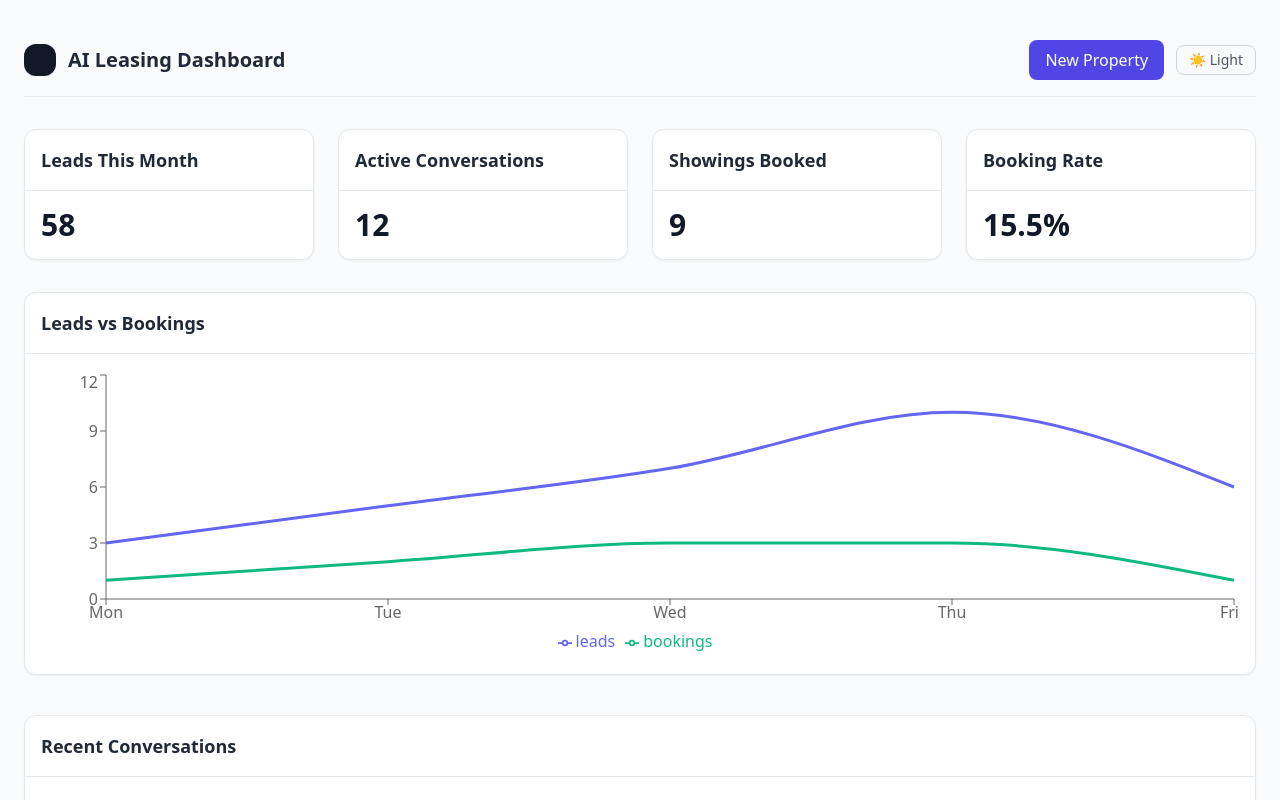
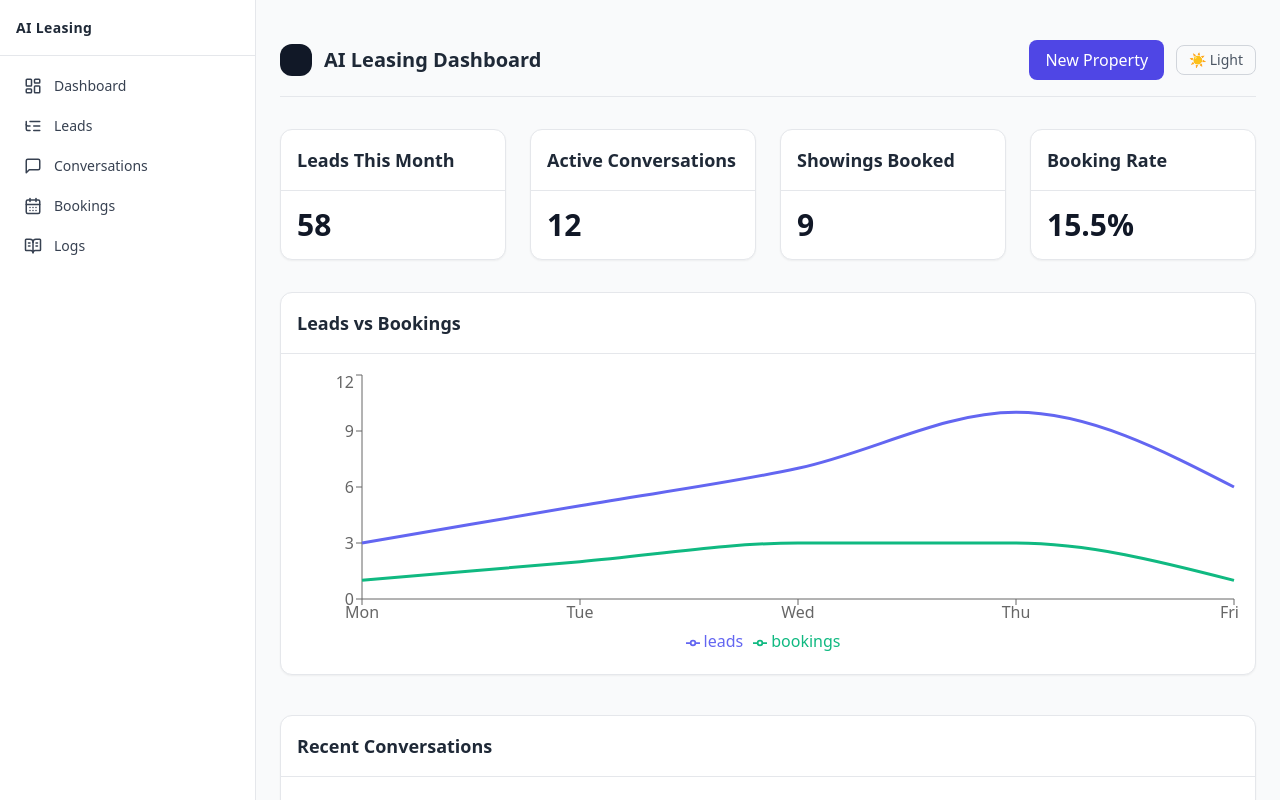
Before and after one commit to Schmidters/Aivoice-rental, a Next.js app: page / in a window 1280 px wide. Shown: the top 800 px of the page. Built offline with nearby package versions, Linux system fonts and the light colour scheme.

Commit message:
Add Sidebar and render it in layout

```diff
--- a/app/components/Sidebar.jsx
+++ b/app/components/Sidebar.jsx
@@ -1,43 +1,58 @@
-"use client";
+'use client';
 
-import Link from "next/link";
-import { usePathname } from "next/navigation";
-import { Home, Users, MessageCircle, Calendar, FileText } from "lucide-react";
-import clsx from "clsx";
+import Link from 'next/link';
+import { usePathname } from 'next/navigation';
+import {
+  LayoutDashboard,
+  MessageSquare,
+  PhoneCall,
+  CalendarDays,
+  BookOpenText,
+  ListTree,
+} from 'lucide-react';
 
-const navItems = [
-  { name: "Dashboard", href: "/dashboard", icon: Home },
-  { name: "Leads", href: "/leads", icon: Users },
-  { name: "Conversations", href: "/conversations", icon: MessageCircle },
-  { name: "Bookings", href: "/bookings", icon: Calendar },
-  { name: "Logs", href: "/logs", icon: FileText },
+const NAV = [
+  { href: '/dashboard', label: 'Dashboard', icon: LayoutDashboard },
+  { href: '/leads', label: 'Leads', icon: ListTree },
+  { href: '/conversations', label: 'Conversations', icon: MessageSquare },
+  { href: '/bookings', label: 'Bookings', icon: CalendarDays },
+  { href: '/logs', label: 'Logs', icon: BookOpenText },
 ];
 
 export default function Sidebar() {
   const pathname = usePathname();
 
   return (
-    <div className="h-screen w-64 bg-gray-900 text-white flex flex-col border-r border-gray-800">
-      <div className="px-6 py-4 text-2xl font-semibold tracking-tight border-b border-gray-800">
+    <aside className="hidden md:flex md:w-64 md:flex-col md:shrink-0 border-r border-gray-200 dark:border-gray-800 bg-white dark:bg-gray-950">
+      <div className="h-14 flex items-center px-4 border-b border-gray-200 dark:border-gray-800">
+        <span className="text-sm font-semibold tracking-wide text-gray-800 dark:text-gray-100">
           AI Leasing
+        </span>
       </div>
-      <nav className="flex-1 mt-4 space-y-1">
-        {navItems.map(({ name, href, icon: Icon }) => (
+
+      <nav className="flex-1 p-3 space-y-1">
+        {NAV.map(({ href, label, icon: Icon }) => {
+          const active =
+            pathname === href || (href !== '/' && pathname?.startsWith(href));
+          return (
             <Link
-            key={name}
+              key={href}
               href={href}
-            className={clsx(
-              "flex items-center px-6 py-3 text-sm font-medium hover:bg-gray-800 transition-colors",
-              pathname.startsWith(href)
-                ? "bg-gray-800 text-white"
-                : "text-gray-400 hover:text-white"
-            )}
+              className={`flex items-center gap-3 px-3 py-2 rounded-lg text-sm transition
+                ${active
+                  ? 'bg-indigo-50 text-indigo-700 dark:bg-indigo-950/40 dark:text-indigo-300'
+                  : 'text-gray-700 hover:bg-gray-100 dark:text-gray-300 dark:hover:bg-gray-800'}`}
             >
-            <Icon className="mr-3 h-4 w-4" />
-            {name}
+              <Icon size={18} />
+              <span>{label}</span>
             </Link>
-        ))}
+          );
+        })}
       </nav>
+
+      <div className="p-3 text-xs text-gray-400 border-t border-gray-200 dark:border-gray-800">
+        v1 • {new Date().getFullYear()}
       </div>
+    </aside>
   );
 }
--- a/app/layout.jsx
+++ b/app/layout.jsx
@@ -1,5 +1,5 @@
-// app/layout.jsx
 import './globals.css';
+import Sidebar from '@/components/Sidebar';
 
 export const metadata = {
   title: 'AI Leasing Dashboard',
@@ -9,11 +9,15 @@ export const metadata = {
 export default function RootLayout({ children }) {
   return (
     <html lang="en" suppressHydrationWarning>
-      <body className="min-h-screen bg-gray-50 dark:bg-gray-900">
-        <div className="flex">
-          {/* If you have a Sidebar component, render it here */}
-          {/* <Sidebar /> */}
-          <main className="flex-1 p-6">{children}</main>
+      <body className="min-h-screen bg-gray-50 text-gray-900 dark:bg-gray-900 dark:text-gray-100">
+        <div className="flex min-h-screen">
+          {/* left */}
+          <Sidebar />
+
+          {/* right / main */}
+          <main className="flex-1 p-6">
+            {children}
+          </main>
         </div>
       </body>
     </html>
```
Lines whose indentation alone changed are shown as unchanged.
